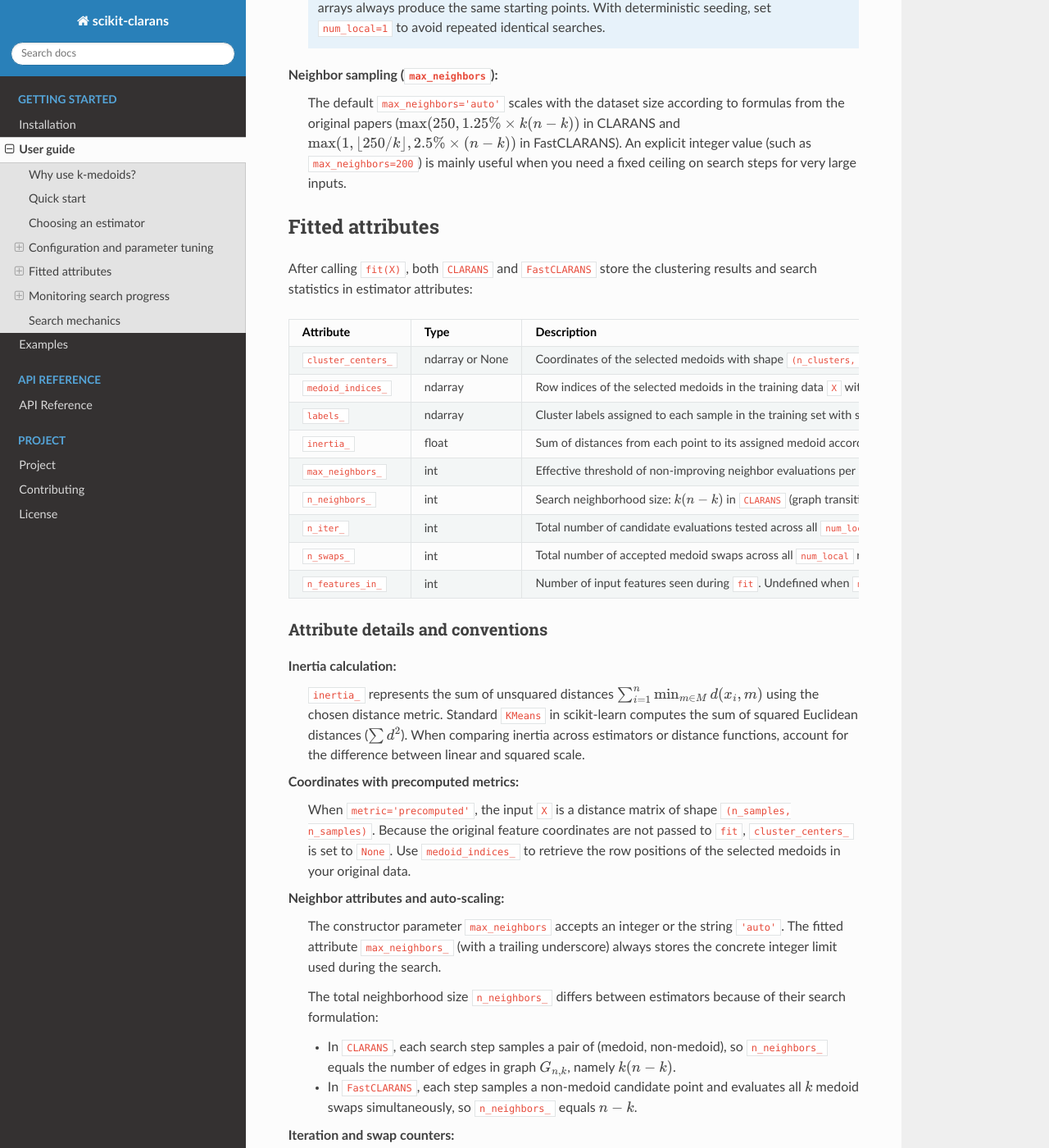
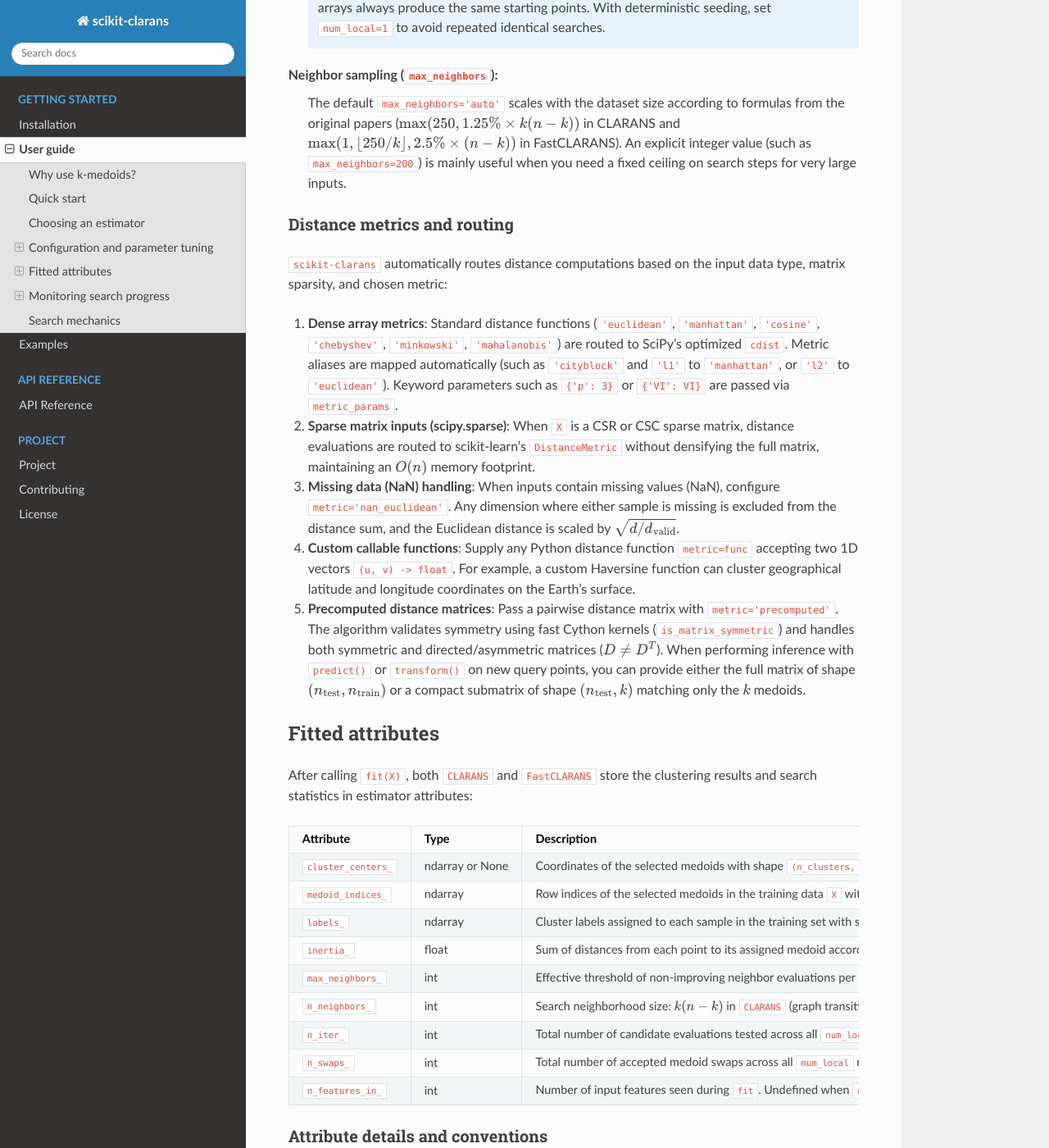
Before and after one commit to ThienNguyen3001/scikit-clarans, a Sphinx documentation site: the page built from docs/source/usage.rst, in a window 1280 px wide and 1400 px high, scrolled down 3139 px. Shown: the whole window at 82% size. Built offline with Sphinx 7.4.7 and the Read the Docs theme 3.1.0, drawn with Linux system fonts in a browser that asks for light colours; pages that are not in the unit, such as notebooks, are missing from menus.

Commit message:
docs: add distance routing guide, organize gallery examples, and update feature highlights

```diff
--- a/docs/source/usage.rst
+++ b/docs/source/usage.rst
@@ -159,6 +159,26 @@ Number of restarts (``num_local``):
 Neighbor sampling (``max_neighbors``):
   The default ``max_neighbors='auto'`` scales with the dataset size according to formulas from the original papers (:math:`\max(250, 1.25\% \times k(n-k))` in CLARANS and :math:`\max(1, \lfloor 250/k \rfloor, 2.5\% \times (n-k))` in FastCLARANS). An explicit integer value (such as ``max_neighbors=200``) is mainly useful when you need a fixed ceiling on search steps for very large inputs.
 
+Distance metrics and routing
+^^^^^^^^^^^^^^^^^^^^^^^^^^^^
+
+``scikit-clarans`` automatically routes distance computations based on the input data type, matrix sparsity, and chosen metric:
+
+1. **Dense array metrics**:
+   Standard distance functions (``'euclidean'``, ``'manhattan'``, ``'cosine'``, ``'chebyshev'``, ``'minkowski'``, ``'mahalanobis'``) are routed to SciPy's optimized ``cdist``. Metric aliases are mapped automatically (such as ``'cityblock'`` and ``'l1'`` to ``'manhattan'``, or ``'l2'`` to ``'euclidean'``). Keyword parameters such as ``{'p': 3}`` or ``{'VI': VI}`` are passed via ``metric_params``.
+
+2. **Sparse matrix inputs (scipy.sparse)**:
+   When ``X`` is a CSR or CSC sparse matrix, distance evaluations are routed to scikit-learn's ``DistanceMetric`` without densifying the full matrix, maintaining an :math:`O(n)` memory footprint.
+
+3. **Missing data (NaN) handling**:
+   When inputs contain missing values (NaN), configure ``metric='nan_euclidean'``. Any dimension where either sample is missing is excluded from the distance sum, and the Euclidean distance is scaled by :math:`\sqrt{d / d_{\text{valid}}}`.
+
+4. **Custom callable functions**:
+   Supply any Python distance function ``metric=func`` accepting two 1D vectors ``(u, v) -> float``. For example, a custom Haversine function can cluster geographical latitude and longitude coordinates on the Earth's surface.
+
+5. **Precomputed distance matrices**:
+   Pass a pairwise distance matrix with ``metric='precomputed'``. The algorithm validates symmetry using fast Cython kernels (``is_matrix_symmetric``) and handles both symmetric and directed/asymmetric matrices (:math:`D \neq D^T`). When performing inference with ``predict()`` or ``transform()`` on new query points, you can provide either the full matrix of shape :math:`(n_{\text{test}}, n_{\text{train}})` or a compact submatrix of shape :math:`(n_{\text{test}}, k)` matching only the :math:`k` medoids.
+
 Fitted attributes
 -----------------
 
```
Also changed, not shown: AGENTS.md (+1 -1 lines), README.md (+3 -0 lines), examples/README.md.
